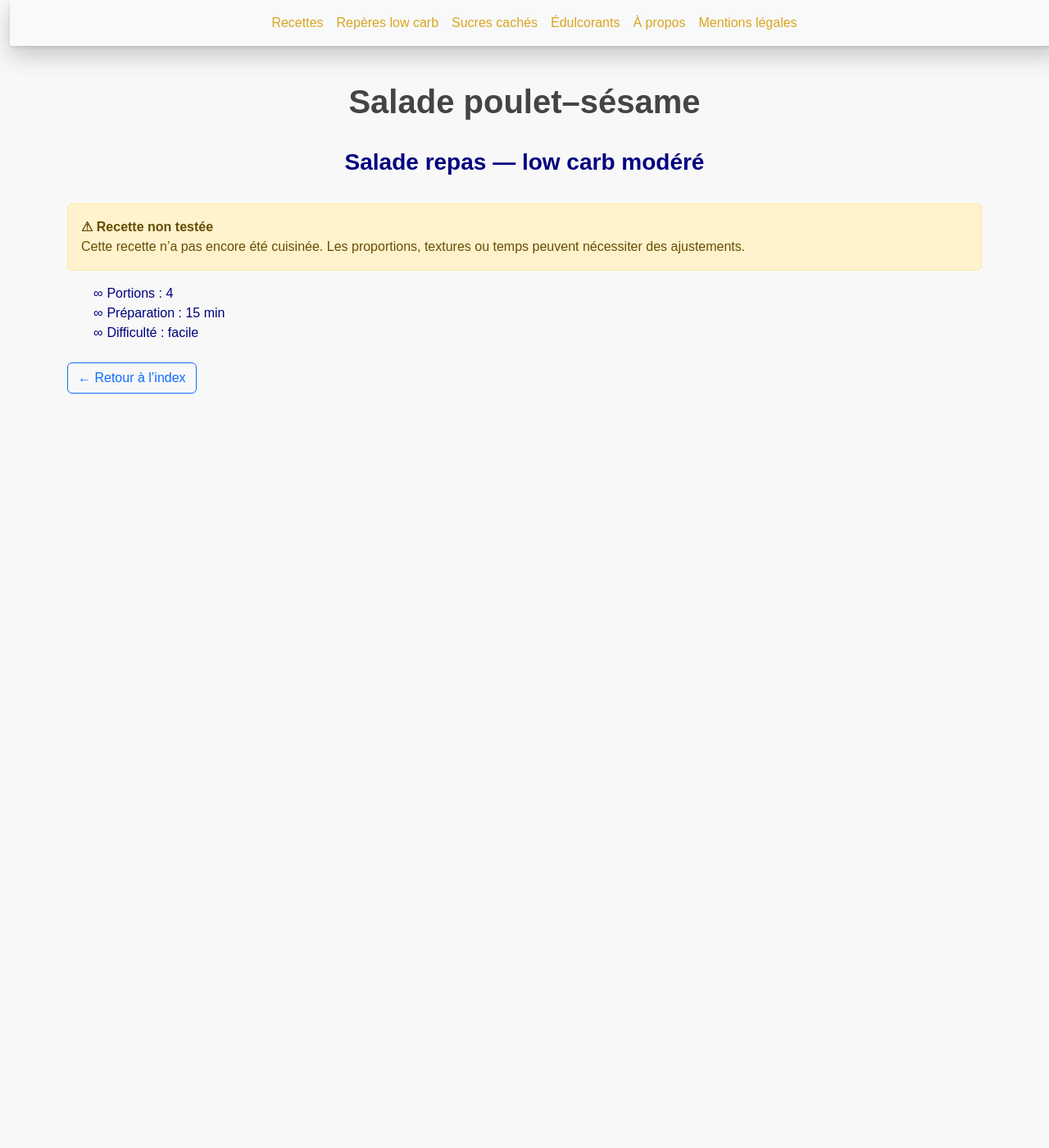
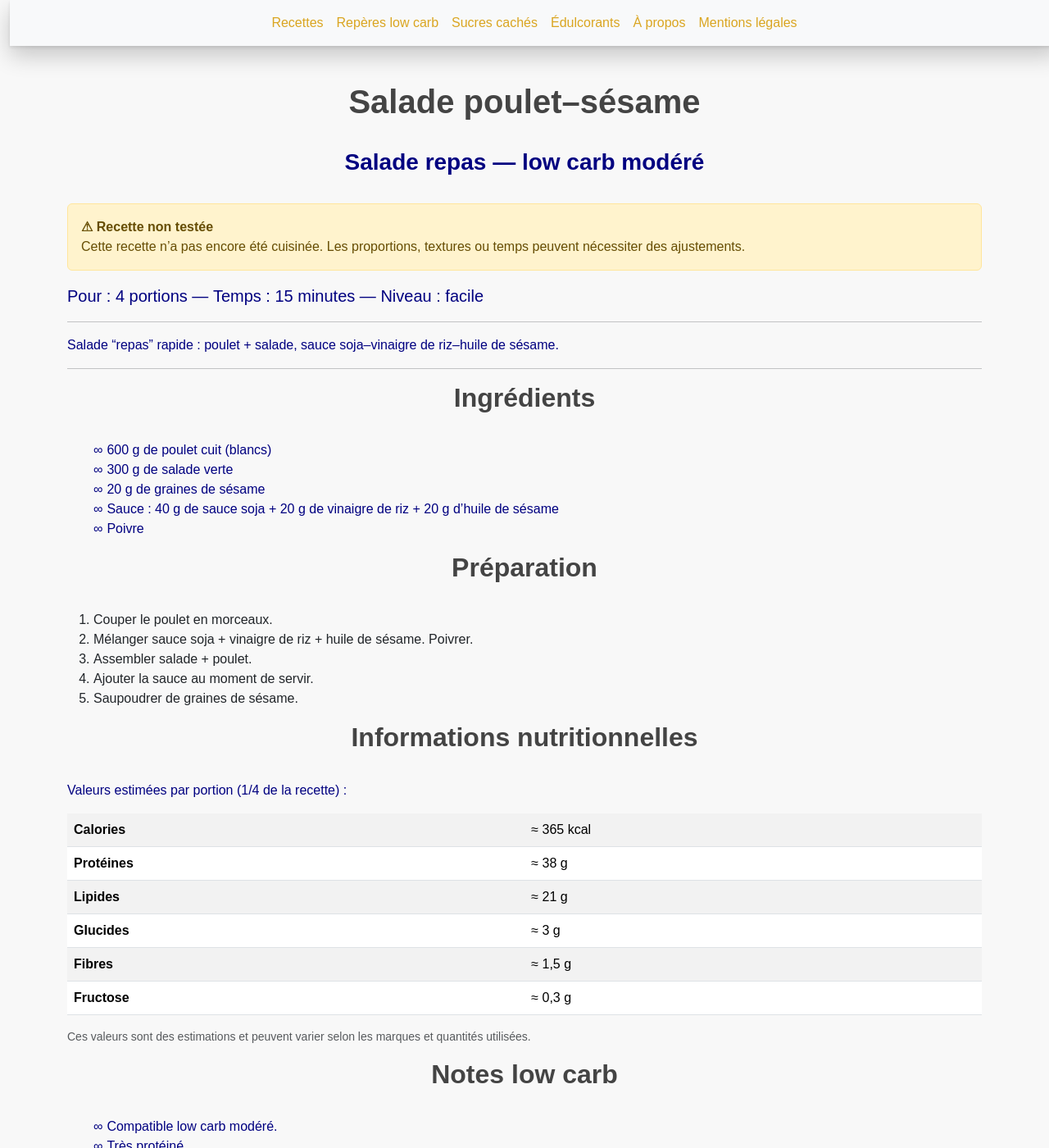
Before and after one commit to laurie-boissay/laurie-boissay.github.io, a Jekyll site: the page built from recettes/salade-poulet-sesame.html, in a window 1280 px wide and 1400 px high. Shown: the whole window at 82% size. Built offline with Jekyll 4.4.1, drawn with Linux system fonts in a browser that asks for light colours; some of the changed text lies outside the part shown.

Commit message:
Update salade-poulet-sesame.html

```diff
--- a/recettes/salade-poulet-sesame.html
+++ b/recettes/salade-poulet-sesame.html
@@ -34,22 +34,72 @@ extra_head: >
       "20 g d’huile de sésame",
       "Poivre"
     ],
-    "recipeInstructions":[
-      {"@type":"HowToStep","text":"Couper le poulet en morceaux."},
-      {"@type":"HowToStep","text":"Mélanger sauce soja, vinaigre de riz et huile de sésame."},
-      {"@type":"HowToStep","text":"Assembler salade et poulet, ajouter la sauce, saupoudrer de sésame."}
+    "recipeInstructions": [
+      { "@type": "HowToStep", "text": "Couper le poulet en morceaux." },
+      { "@type": "HowToStep", "text": "Mélanger sauce soja, vinaigre de riz et huile de sésame." },
+      { "@type": "HowToStep", "text": "Assembler salade et poulet, ajouter la sauce, saupoudrer de sésame." }
     ]
   }
   </script>
 ---
+<p class="lead">
+  <strong>Pour :</strong> 4 portions —
+  <strong>Temps :</strong> 15 minutes —
+  <strong>Niveau :</strong> facile
+</p>
 
-<section class="recipe-lead">
-  <div class="lead-infos">
-    <ul>
-      <li><strong>Portions :</strong> 4</li>
-      <li><strong>Préparation :</strong> 15 min</li>
-      <li><strong>Difficulté :</strong> facile</li>
-    </ul>
-  </div>
+<hr>
 
-  <div class="lead-notes">
+<p>
+  Salade “repas” rapide : <strong>poulet + salade</strong>, sauce soja–vinaigre de riz–huile de sésame.
+</p>
+
+<hr>
+
+<h2>Ingrédients</h2>
+
+<ul>
+  <li>600 g de poulet cuit (blancs)</li>
+  <li>300 g de salade verte</li>
+  <li>20 g de graines de sésame</li>
+  <li><strong>Sauce :</strong> 40 g de sauce soja + 20 g de vinaigre de riz + 20 g d’huile de sésame</li>
+  <li>Poivre</li>
+</ul>
+
+<h2>Préparation</h2>
+
+<ol>
+  <li>Couper le poulet en morceaux.</li>
+  <li>Mélanger sauce soja + vinaigre de riz + huile de sésame. Poivrer.</li>
+  <li>Assembler salade + poulet.</li>
+  <li>Ajouter la sauce au moment de servir.</li>
+  <li>Saupoudrer de graines de sésame.</li>
+</ol>
+
+<h2>Informations nutritionnelles</h2>
+<p>Valeurs estimées <strong>par portion</strong> (1/4 de la recette) :</p>
+
+<div class="table-responsive">
+  <table class="table table-striped">
+    <tbody>
+      <tr><th>Calories</th><td>≈ 365 kcal</td></tr>
+      <tr><th>Protéines</th><td>≈ 38 g</td></tr>
+      <tr><th>Lipides</th><td>≈ 21 g</td></tr>
+      <tr><th>Glucides</th><td>≈ 3 g</td></tr>
+      <tr><th>Fibres</th><td>≈ 1,5 g</td></tr>
+      <tr><th>Fructose</th><td>≈ 0,3 g</td></tr>
+    </tbody>
+  </table>
+</div>
+
+<p class="small text-muted">
+  Ces valeurs sont des estimations et peuvent varier selon les marques et quantités utilisées.
+</p>
+
+<h2>Notes low carb</h2>
+
+<ul>
+  <li>Compatible <strong>low carb modéré</strong>.</li>
+  <li>Très protéiné.</li>
+  <li>Point d’attention : certaines sauces soja contiennent du sucre ; lire l’étiquette.</li>
+</ul>
```
Also changed, not shown: other parts of recettes/salade-poulet-sesame.html (+11 -11 lines).
